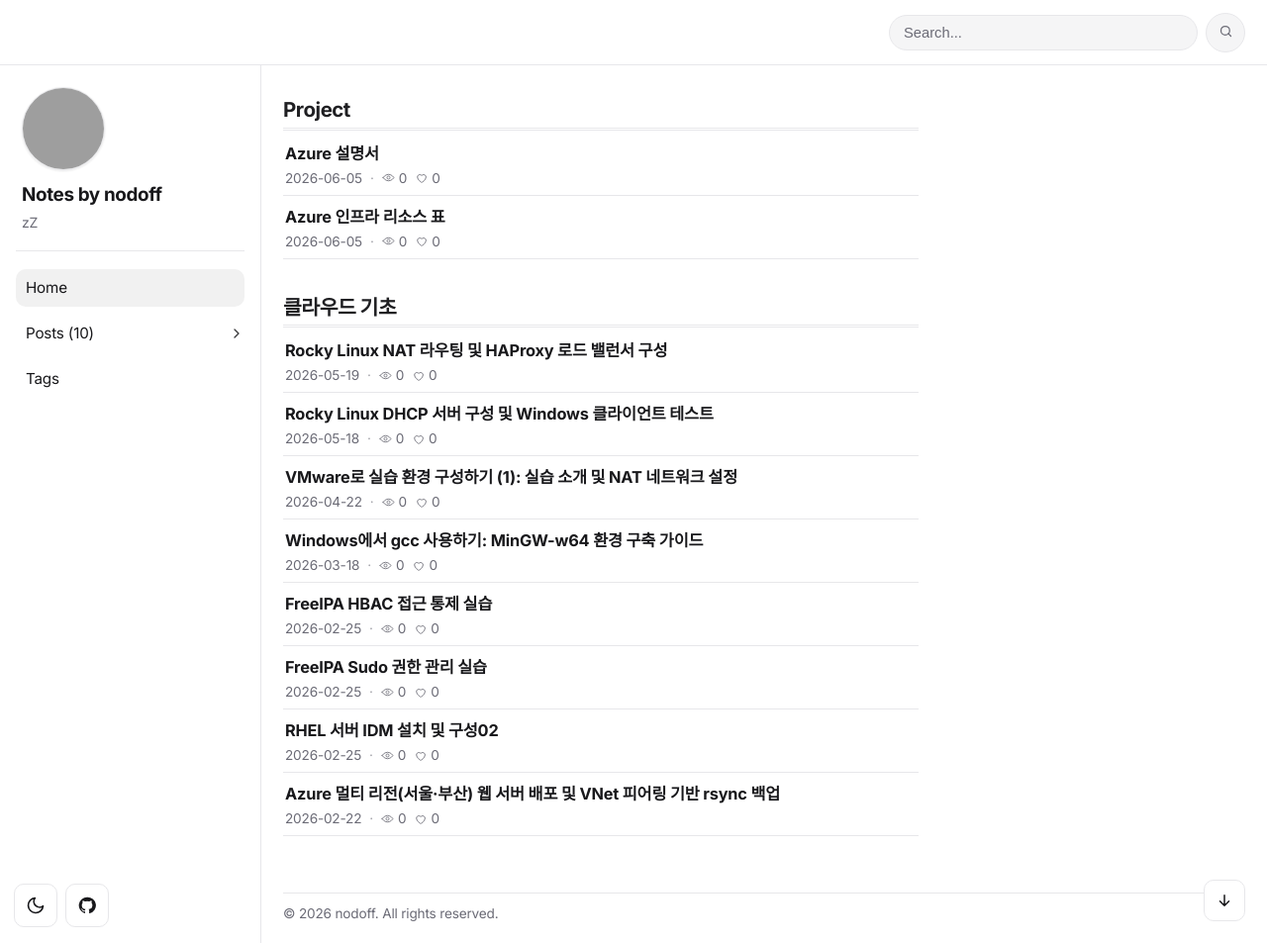
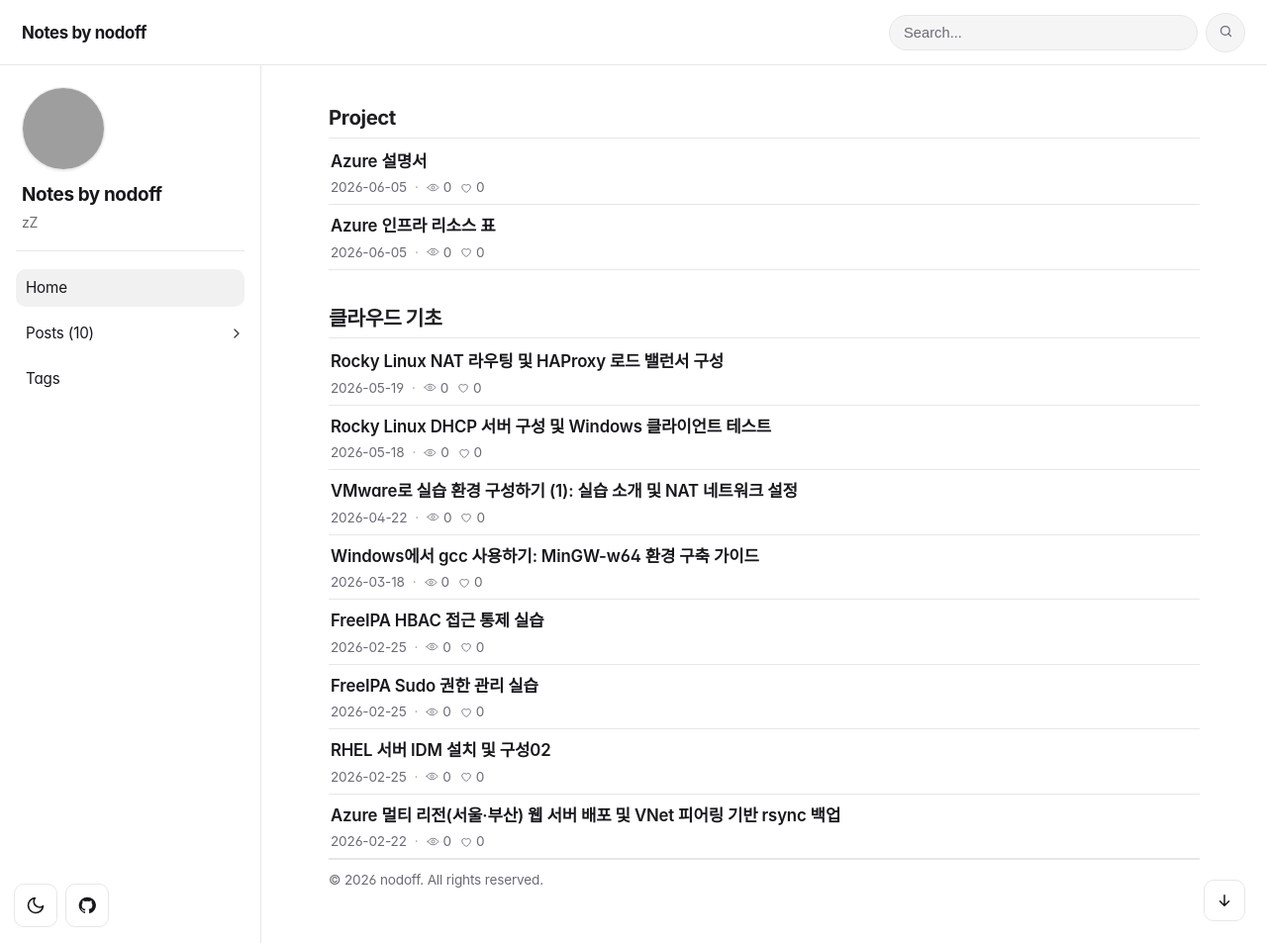
Before and after one commit to nodoff365/nodoff365.github.io, a Jekyll site: the page built from index.html, in a window 1280 px wide and 953 px high. Shown: the whole window at 99% size. Built offline with Jekyll 4.4.1, drawn with Linux system fonts in a browser that asks for light colours; some web fonts are replaced; the list of posts is cut into pages by our own code; comment, search, counter and statistics services are not loaded; grey boxes are pictures that could not be loaded.

Commit message:
디자인: 폰트 Pretendard 적용 + 레이아웃 틀 개선 (2차)
- 폰트: Inter/Noto 혼용 -> Pretendard로 통일 (한글/영문 톤 일치)
- 상단바: 사이트명(워드마크) 추가로 빈 공간 균형
- 콘텐츠 중앙 정렬(max-width 880px) — 왼쪽 쏠림/우측 여백 해소
- 섹션 구분선/글 밑줄 66% -> 풀폭, hover를 라운드 하이라이트로 정리

https://claude.ai/code/session_01C5NfB9hNHsTcq2K8pyeX4H

```diff
--- a/_includes/head.html
+++ b/_includes/head.html
@@ -23,7 +23,9 @@
 <link rel="sitemap" type="application/xml" title="Sitemap" href="https://nodoff365.github.io/sitemap.xml">
 <link rel="preconnect" href="https://fonts.googleapis.com">
 <link rel="preconnect" href="https://fonts.gstatic.com" crossorigin>
-<link href="https://fonts.googleapis.com/css2?family=Inter:wght@400;500;600;700&family=Noto+Sans+KR:wght@400;500;700&family=JetBrains+Mono:wght@400;500&display=swap" rel="stylesheet">
+<link rel="preconnect" href="https://cdn.jsdelivr.net" crossorigin>
+<link rel="stylesheet" as="style" crossorigin href="https://cdn.jsdelivr.net/gh/orioncactus/pretendard@v1.3.9/dist/web/variable/pretendardvariable-dynamic-subset.css">
+<link href="https://fonts.googleapis.com/css2?family=JetBrains+Mono:wght@400;500&display=swap" rel="stylesheet">
 
 <script>
   (function () {
--- a/_includes/topbar.html
+++ b/_includes/topbar.html
@@ -4,6 +4,7 @@
       <path d="M3 6h18M3 12h18M3 18h18" fill="none" stroke="currentColor" stroke-width="2" stroke-linecap="round"></path>
     </svg>
   </button>
+  <a class="topbar-brand" href="{{ '/' | relative_url }}">{{ site.title }}</a>
   <div class="topbar-search">
     <form id="search-form" action="{{ '/search/' | relative_url }}" method="get" role="search">
       <div class="search-input-wrap">
--- a/assets/css/main.css
+++ b/assets/css/main.css
@@ -16,7 +16,7 @@
   --nav-pill-bg: rgba(24, 24, 27, 0.06);
   --shadow-sm: 0 1px 2px rgba(24, 24, 27, 0.05), 0 1px 3px rgba(24, 24, 27, 0.06);
   --shadow-md: 0 4px 14px rgba(24, 24, 27, 0.08), 0 2px 6px rgba(24, 24, 27, 0.06);
-  --font-sans: "Inter", -apple-system, BlinkMacSystemFont, "Apple SD Gothic Neo", "Noto Sans KR", "Segoe UI", "Malgun Gothic", system-ui, sans-serif;
+  --font-sans: "Pretendard Variable", Pretendard, -apple-system, BlinkMacSystemFont, "Apple SD Gothic Neo", "Segoe UI", "Malgun Gothic", system-ui, sans-serif;
   --font-mono: "JetBrains Mono", "Consolas", "Cascadia Code", "Fira Code", "Noto Sans Mono CJK KR", "Malgun Gothic", monospace;
   --code-bg: #0f1117;
   --code-head-bg: #0b0d12;
@@ -147,10 +147,24 @@ a {
   border-radius: 0 !important;
   display: flex;
   align-items: center;
-  justify-content: flex-end;
+  justify-content: space-between;
   gap: 12px;
   padding: 0 22px;
   z-index: 1000;
+}
+
+.topbar-brand {
+  font-weight: 700;
+  font-size: 1.05rem;
+  letter-spacing: -0.02em;
+  color: var(--text);
+  white-space: nowrap;
+  overflow: hidden;
+  text-overflow: ellipsis;
+}
+
+.topbar-brand:hover {
+  opacity: 0.7;
 }
 
 .menu-toggle {
@@ -480,7 +494,18 @@ html[data-theme="dark"] .theme-icon-sun {
   min-height: calc(100vh - var(--topbar-h));
   margin-left: var(--sidebar-w);
   width: calc(100vw - var(--sidebar-w));
-  padding: 22px;
+  padding: 30px clamp(22px, 5vw, 56px) 56px;
+}
+
+/* Center reading content on wide screens (post pages manage their own width) */
+.main-content > .home-list,
+.main-content > .page-section,
+.main-content > .breadcrumb,
+.main-content > .site-footer {
+  width: 100%;
+  max-width: 880px;
+  margin-left: auto;
+  margin-right: auto;
 }
 
 .site-footer {
@@ -561,8 +586,9 @@ html[data-theme="dark"] .theme-icon-sun {
   position: absolute;
   top: 0;
   bottom: 0;
-  left: 0;
-  width: 66%;
+  left: -10px;
+  right: -10px;
+  border-radius: 10px;
   background: var(--nav-pill-bg);
   opacity: 0;
   pointer-events: none;
@@ -576,10 +602,11 @@ html[data-theme="dark"] .theme-icon-sun {
 .home-list-title {
   display: block;
   margin: 0 0 6px;
-  font-size: 1.02rem;
-  line-height: 1.35;
-  font-weight: 700;
-  max-width: 66%;
+  font-size: 1.05rem;
+  line-height: 1.4;
+  font-weight: 600;
+  letter-spacing: -0.01em;
+  max-width: 100%;
   white-space: nowrap;
   overflow: hidden;
   text-overflow: ellipsis;
@@ -1758,19 +1785,10 @@ html[data-theme="dark"] .theme-icon-sun {
   content: "";
   position: absolute;
   left: 0;
-  right: 34%;
+  right: 0;
   bottom: 0;
-  height: 3px;
-  background:
-    linear-gradient(
-      to bottom,
-      var(--line) 0,
-      var(--line) 1px,
-      transparent 1px,
-      transparent 2px,
-      var(--line) 2px,
-      var(--line) 3px
-    );
+  height: 1px;
+  background: var(--line);
 }
 
 .home-list-items {
@@ -1791,8 +1809,8 @@ html[data-theme="dark"] .theme-icon-sun {
   content: "";
   position: absolute;
   left: 0;
+  right: 0;
   bottom: 0;
-  width: 66%;
   border-top: 1px solid var(--line);
 }
 
@@ -1812,13 +1830,13 @@ html[data-theme="dark"] .theme-icon-sun {
 #posts-list .post-card .card-link {
   display: block;
   position: relative;
-  padding: 12px 2px;
+  padding: 14px 2px;
 }
 
 #posts-list::before {
   content: "";
   display: block;
-  width: 66%;
+  width: 100%;
   border-top: 1px solid var(--line);
 }
 
@@ -1826,8 +1844,8 @@ html[data-theme="dark"] .theme-icon-sun {
   content: "";
   position: absolute;
   left: 0;
+  right: 0;
   bottom: 0;
-  width: 66%;
   border-top: 1px solid var(--line);
 }
 
@@ -1836,8 +1854,9 @@ html[data-theme="dark"] .theme-icon-sun {
   position: absolute;
   top: 0;
   bottom: 0;
-  left: 0;
-  width: 66%;
+  left: -10px;
+  right: -10px;
+  border-radius: 10px;
   background: var(--nav-pill-bg);
   opacity: 0;
   pointer-events: none;
```
